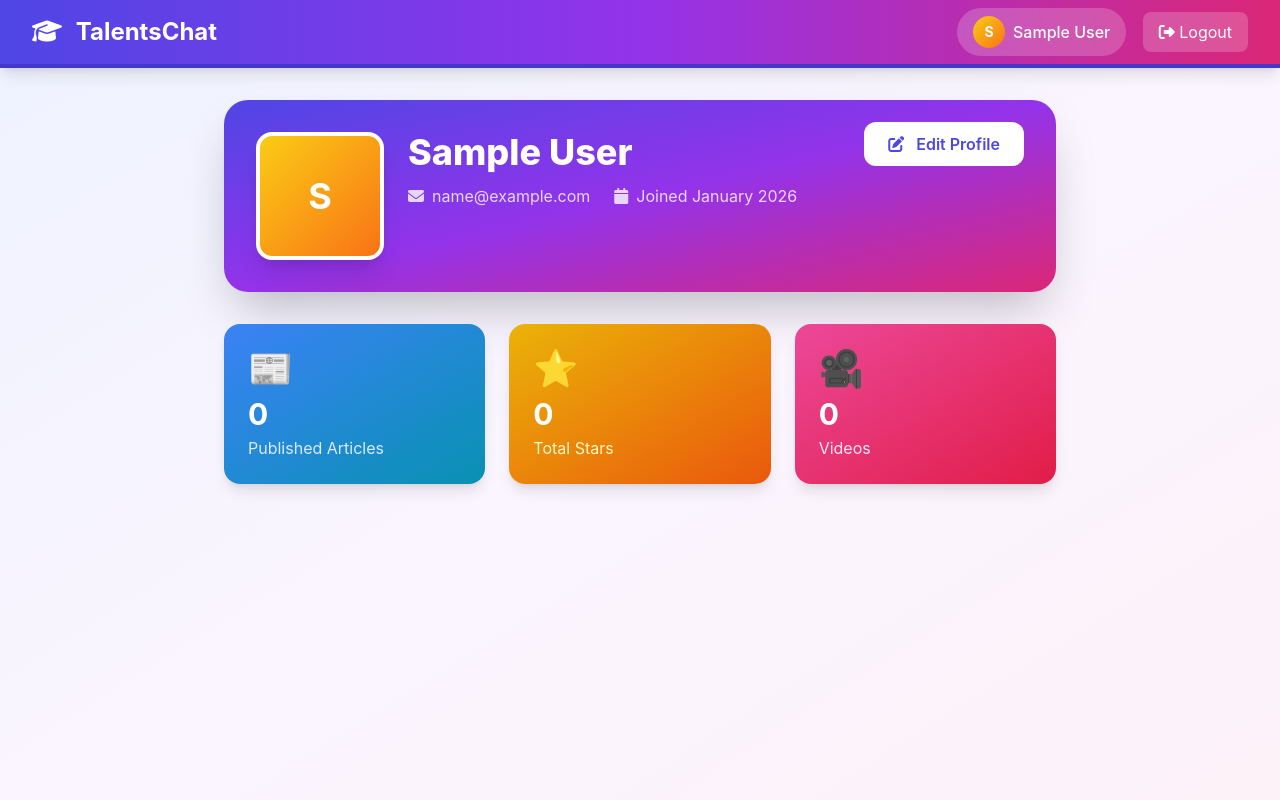
After one commit to HalilIbrahimHasan/talentschat, a Flask app: page /profile/profile/1 in a window 1280 px wide. The commit adds this page. Run offline with Flask 3, Linux system fonts and the light colour scheme; the visitor is signed in with stand-in values (Sample User, id 1); data that the repository does not hold is empty; some libraries are stand-ins or nearby versions.

Commit message:
recordings and docs

```diff
--- /dev/null
+++ b/app/blueprints/profile/__init__.py
@@ -0,0 +1,5 @@
+from flask import Blueprint
+
+bp = Blueprint('profile', __name__)
+
+from app.blueprints.profile import routes
--- /dev/null
+++ b/app/blueprints/profile/routes.py
@@ -0,0 +1,137 @@
+import os
+from flask import render_template, redirect, url_for, flash, request, current_app
+from flask_login import login_required, current_user
+from werkzeug.utils import secure_filename
+from PIL import Image
+from app.blueprints.profile import bp
+from app.models.user import User
+from app.models.article import Article
+from app.models.video import Video, VideoStar
+from app.extensions import db
+from app.blueprints.profile.forms import ProfileForm, ChangePasswordForm
+
+
+def allowed_file(filename, allowed_extensions):
+    return '.' in filename and \
+           filename.rsplit('.', 1)[1].lower() in allowed_extensions
+
+
+def save_profile_image(file):
+    """Save profile image and return the filename"""
+    if file and file.filename:
+        filename = secure_filename(file.filename)
+        # Create unique filename
+        ext = filename.rsplit('.', 1)[1].lower()
+        filename = f"{current_user.id}_{current_user.email.split('@')[0]}.{ext}"
+
+        upload_folder = current_app.config['UPLOAD_FOLDER'] / 'profiles'
+        upload_folder.mkdir(exist_ok=True)
+
+        filepath = upload_folder / filename
+
+        # Resize image if needed
+        try:
+            img = Image.open(file)
+            # Resize to max 400x400
+            img.thumbnail((400, 400), Image.Resampling.LANCZOS)
+            img.save(filepath)
+            return f"profiles/{filename}"
+        except Exception as e:
+            flash(f'Error processing image: {str(e)}', 'error')
+            return None
+    return None
+
+
+@bp.route('/profile')
+@login_required
+def view():
+    """View own profile"""
+    return redirect(url_for('profile.view_user', user_id=current_user.id))
+
+
+@bp.route('/profile/<int:user_id>')
+@login_required
+def view_user(user_id):
+    """View any user's profile"""
+    user = User.query.get_or_404(user_id)
+
+    # Get user stats
+    published_articles = Article.query.filter_by(author_id=user_id, is_published=True).count()
+    total_stars = user.get_total_video_stars()
+    videos_count = Video.query.filter_by(uploader_id=user_id).count()
+
+    # Get recent articles
+    recent_articles = Article.query.filter_by(
+        author_id=user_id,
+        is_published=True
+    ).order_by(Article.created_at.desc()).limit(5).all()
+
+    # Get recent videos
+    recent_videos = Video.query.filter_by(uploader_id=user_id).order_by(
+        Video.created_at.desc()
+    ).limit(5).all()
+
+    return render_template('profile/view.html',
+                         user=user,
+                         published_articles=published_articles,
+                         total_stars=total_stars,
+                         videos_count=videos_count,
+                         recent_articles=recent_articles,
+                         recent_videos=recent_videos)
+
+
+@bp.route('/profile/edit', methods=['GET', 'POST'])
+@login_required
+def edit():
+    """Edit own profile"""
+    form = ProfileForm(obj=current_user)
+
+    if form.validate_on_submit():
+        current_user.name = form.name.data
+        current_user.email = form.email.data
+        current_user.bio = form.bio.data
+
+        # Handle profile image upload
+        if form.profile_image.data:
+            image_path = save_profile_image(form.profile_image.data)
+            if image_path:
+                # Delete old profile image if exists
+                if current_user.profile_image:
+                    old_path = current_app.config['UPLOAD_FOLDER'] / current_user.profile_image
+                    if old_path.exists():
+                        old_path.unlink()
+                current_user.profile_image = image_path
+
+        db.session.commit()
+        flash('Profile updated successfully!', 'success')
+        return redirect(url_for('profile.view'))
+
+    return render_template('profile/edit.html', form=form)
+
+
+@bp.route('/profile/change-password', methods=['GET', 'POST'])
+@login_required
+def change_password():
+    """Change password"""
+    form = ChangePasswordForm()
+
+    if form.validate_on_submit():
+        if not current_user.check_password(form.current_password.data):
+            flash('Current password is incorrect', 'error')
+            return render_template('profile/change_password.html', form=form)
+
+        current_user.set_password(form.new_password.data)
+        db.session.commit()
+        flash('Password changed successfully!', 'success')
+        return redirect(url_for('profile.view'))
+
+    return render_template('profile/change_password.html', form=form)
+
+
+@bp.route('/profile/image/<path:filename>')
+@login_required
+def serve_image(filename):
+    """Serve profile images"""
+    from flask import send_from_directory
+    upload_folder = current_app.config['UPLOAD_FOLDER']
+    return send_from_directory(str(upload_folder), filename)
--- a/app/config.py
+++ b/app/config.py
@@ -31,3 +31,4 @@ class Config:
     (UPLOAD_FOLDER / 'files').mkdir(exist_ok=True)
     (UPLOAD_FOLDER / 'videos').mkdir(exist_ok=True)
     (UPLOAD_FOLDER / 'avatars').mkdir(exist_ok=True)
+    (UPLOAD_FOLDER / 'profiles').mkdir(exist_ok=True)
--- a/app/models/__init__.py
+++ b/app/models/__init__.py
@@ -3,7 +3,7 @@ from app.models.workspace import Workspace, WorkspaceMember
 from app.models.channel import Channel, ChannelMember
 from app.models.message import Message, MessageReaction, MessageHighlight, MessagePin
 from app.models.file import File, Snippet
-from app.models.video import Video, VideoLike, VideoComment
+from app.models.video import Video, VideoLike, VideoComment, VideoStar
 from app.models.article import Article
 
 __all__ = [
@@ -12,6 +12,6 @@ __all__ = [
     'Channel', 'ChannelMember',
     'Message', 'MessageReaction', 'MessageHighlight', 'MessagePin',
     'File', 'Snippet',
-    'Video', 'VideoLike', 'VideoComment',
+    'Video', 'VideoLike', 'VideoComment', 'VideoStar',
     'Article'
 ]
--- a/app/templates/base.html
+++ b/app/templates/base.html
@@ -20,12 +20,18 @@
                     </a>
                 </div>
                 <div class="flex items-center space-x-4">
-                    <div class="flex items-center space-x-2 bg-white/20 backdrop-blur-sm px-4 py-2 rounded-full">
+                    <a href="{{ url_for('profile.view') }}" class="flex items-center space-x-2 bg-white/20 backdrop-blur-sm px-4 py-2 rounded-full hover:bg-white/30 transition">
+                        {% if current_user.profile_image %}
+                        <img src="{{ url_for('static', filename='../uploads/' + current_user.profile_image) }}"
+                             alt="{{ current_user.name }}"
+                             class="w-8 h-8 rounded-full object-cover border-2 border-white">
+                        {% else %}
                         <div class="w-8 h-8 rounded-full bg-gradient-to-br from-yellow-400 to-orange-500 flex items-center justify-center text-white font-bold text-sm">
                             {{ current_user.name[0].upper() }}
                         </div>
+                        {% endif %}
                         <span class="text-white font-medium">{{ current_user.name }}</span>
-                    </div>
+                    </a>
                     <a href="{{ url_for('auth.logout') }}" class="bg-white/20 hover:bg-white/30 text-white px-4 py-2 rounded-lg transition backdrop-blur-sm">
                         <i class="fas fa-sign-out-alt"></i> Logout
                     </a>
--- /dev/null
+++ b/app/templates/profile/view.html
@@ -0,0 +1,130 @@
+{% extends "base.html" %}
+
+{% block title %}{{ user.name }}'s Profile - TalentsChat{% endblock %}
+
+{% block content %}
+<div class="max-w-4xl mx-auto px-4 sm:px-6 lg:px-8 py-8">
+    <!-- Profile Header -->
+    <div class="bg-gradient-to-br from-indigo-600 via-purple-600 to-pink-600 rounded-3xl shadow-2xl p-8 mb-8 text-white animate-fadeInUp">
+        <div class="flex items-start space-x-6">
+            <div class="flex-shrink-0">
+                {% if user.profile_image %}
+                <img src="{{ url_for('static', filename='../uploads/' + user.profile_image) }}"
+                     alt="{{ user.name }}"
+                     class="w-32 h-32 rounded-2xl object-cover border-4 border-white shadow-xl">
+                {% else %}
+                <div class="w-32 h-32 rounded-2xl bg-gradient-to-br from-yellow-400 to-orange-500 flex items-center justify-center text-white text-4xl font-bold border-4 border-white shadow-xl">
+                    {{ user.name[0].upper() }}
+                </div>
+                {% endif %}
+            </div>
+            <div class="flex-1">
+                <div class="flex items-center space-x-3 mb-3">
+                    <h1 class="text-4xl font-extrabold">{{ user.name }}</h1>
+                    {% if user.has_gold_badge %}
+                    <span class="bg-gradient-to-r from-yellow-400 to-orange-500 text-white px-4 py-2 rounded-full font-bold shadow-lg flex items-center">
+                        <i class="fas fa-medal mr-2"></i> Gold Author
+                    </span>
+                    {% endif %}
+                </div>
+                {% if user.bio %}
+                <p class="text-white/90 text-lg mb-4">{{ user.bio }}</p>
+                {% endif %}
+                <div class="flex items-center space-x-6 text-white/80">
+                    <div class="flex items-center space-x-2">
+                        <i class="fas fa-envelope"></i>
+                        <span>{{ user.email }}</span>
+                    </div>
+                    <div class="flex items-center space-x-2">
+                        <i class="fas fa-calendar"></i>
+                        <span>Joined {{ user.created_at.strftime('%B %Y') }}</span>
+                    </div>
+                </div>
+            </div>
+            {% if user.id == current_user.id %}
+            <div>
+                <a href="{{ url_for('profile.edit') }}"
+                   class="bg-white text-indigo-600 px-6 py-3 rounded-xl hover:shadow-xl transform hover:scale-105 transition font-semibold">
+                    <i class="fas fa-edit mr-2"></i> Edit Profile
+                </a>
+            </div>
+            {% endif %}
+        </div>
+    </div>
+
+    <!-- Stats Cards -->
+    <div class="grid grid-cols-1 md:grid-cols-3 gap-6 mb-8">
+        <div class="bg-gradient-to-br from-blue-500 to-cyan-600 rounded-2xl shadow-lg p-6 text-white animate-fadeInUp">
+            <div class="text-4xl mb-2">📰</div>
+            <div class="text-3xl font-bold mb-1">{{ published_articles }}</div>
+            <div class="text-blue-100">Published Articles</div>
+        </div>
+        <div class="bg-gradient-to-br from-yellow-500 to-orange-600 rounded-2xl shadow-lg p-6 text-white animate-fadeInUp" style="animation-delay: 0.1s">
+            <div class="text-4xl mb-2">⭐</div>
+            <div class="text-3xl font-bold mb-1">{{ total_stars }}</div>
+            <div class="text-yellow-100">Total Stars</div>
+        </div>
+        <div class="bg-gradient-to-br from-pink-500 to-rose-600 rounded-2xl shadow-lg p-6 text-white animate-fadeInUp" style="animation-delay: 0.2s">
+            <div class="text-4xl mb-2">🎥</div>
+            <div class="text-3xl font-bold mb-1">{{ videos_count }}</div>
+            <div class="text-pink-100">Videos</div>
+        </div>
+    </div>
+
+    <!-- Recent Articles -->
+    {% if recent_articles %}
+    <div class="mb-8 animate-fadeInUp">
+        <h2 class="text-2xl font-bold text-gray-800 mb-4 flex items-center">
+            <i class="fas fa-newspaper mr-3 text-indigo-600"></i> Recent Articles
+        </h2>
+        <div class="space-y-4">
+            {% for article in recent_articles %}
+            <div class="bg-white rounded-xl shadow-lg p-6 hover:shadow-xl transition border border-indigo-100">
+                <h3 class="text-xl font-bold text-gray-900 mb-2">
+                    <a href="{{ url_for('articles.view', workspace_slug=article.workspace.slug, article_slug=article.slug) }}"
+                       class="hover:text-indigo-600 transition">
+                        {{ article.title }}
+                    </a>
+                </h3>
+                <div class="flex items-center space-x-4 text-sm text-gray-600">
+                    <span><i class="fas fa-eye mr-1"></i> {{ article.views_count }} views</span>
+                    <span><i class="fas fa-calendar mr-1"></i> {{ article.created_at.strftime('%b %d, %Y') }}</span>
+                </div>
+            </div>
+            {% endfor %}
+        </div>
+    </div>
+    {% endif %}
+
+    <!-- Recent Videos -->
+    {% if recent_videos %}
+    <div class="mb-8 animate-fadeInUp">
+        <h2 class="text-2xl font-bold text-gray-800 mb-4 flex items-center">
+            <i class="fas fa-video mr-3 text-pink-600"></i> Recent Videos
+        </h2>
+        <div class="grid grid-cols-1 md:grid-cols-2 gap-4">
+            {% for video in recent_videos %}
+            <div class="bg-white rounded-xl shadow-lg overflow-hidden hover:shadow-xl transition border border-pink-100">
+                <a href="{{ url_for('videos.view', video_id=video.id) }}">
+                    <div class="aspect-video bg-gradient-to-br from-pink-500 to-rose-600 flex items-center justify-center">
+                        <i class="fas fa-play-circle text-5xl text-white/80"></i>
+                    </div>
+                </a>
+                <div class="p-4">
+                    <h3 class="font-bold text-gray-900 mb-2">
+                        <a href="{{ url_for('videos.view', video_id=video.id) }}" class="hover:text-pink-600">
+                            {{ video.title or 'Untitled Video' }}
+                        </a>
+                    </h3>
+                    <div class="flex items-center justify-between text-sm text-gray-600">
+                        <span>{{ video.total_stars }} ⭐</span>
+                        <span>{{ video.created_at.strftime('%b %d') }}</span>
+                    </div>
+                </div>
+            </div>
+            {% endfor %}
+        </div>
+    </div>
+    {% endif %}
+</div>
+{% endblock %}
```
Also changed, not shown: app/__init__.py (+20 -0 lines), app/blueprints/api/routes.py (+52 -1 lines), app/blueprints/profile/forms.py (added, +36 -0 lines), app/blueprints/videos/routes.py (+14 -2 lines), app/models/user.py (+31 -0 lines), app/models/video.py (+26 -0 lines), app/templates/profile/change_password.html (added, +60 -0 lines), app/templates/profile/edit.html (added, +76 -0 lines), app/templates/video/feed.html (+17 -2 lines), app/templates/video/view.html (+81 -6 lines).
